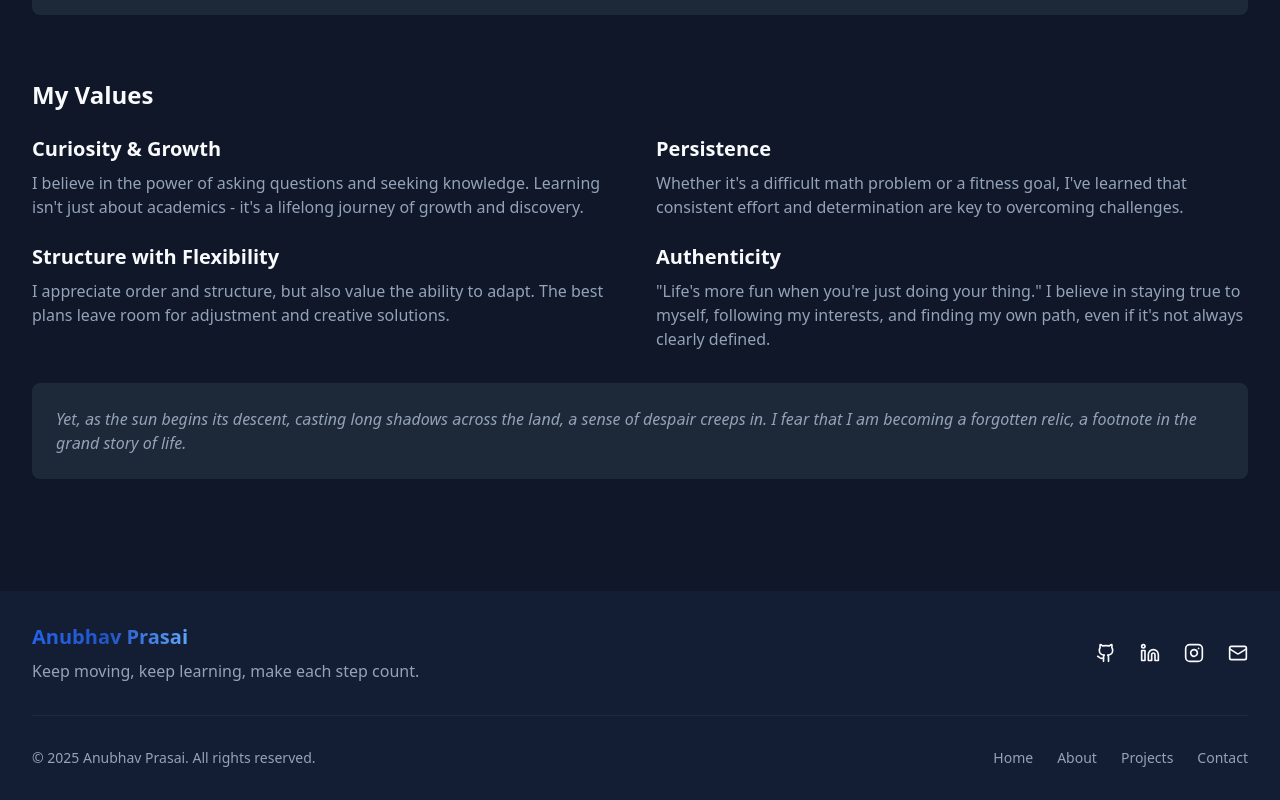
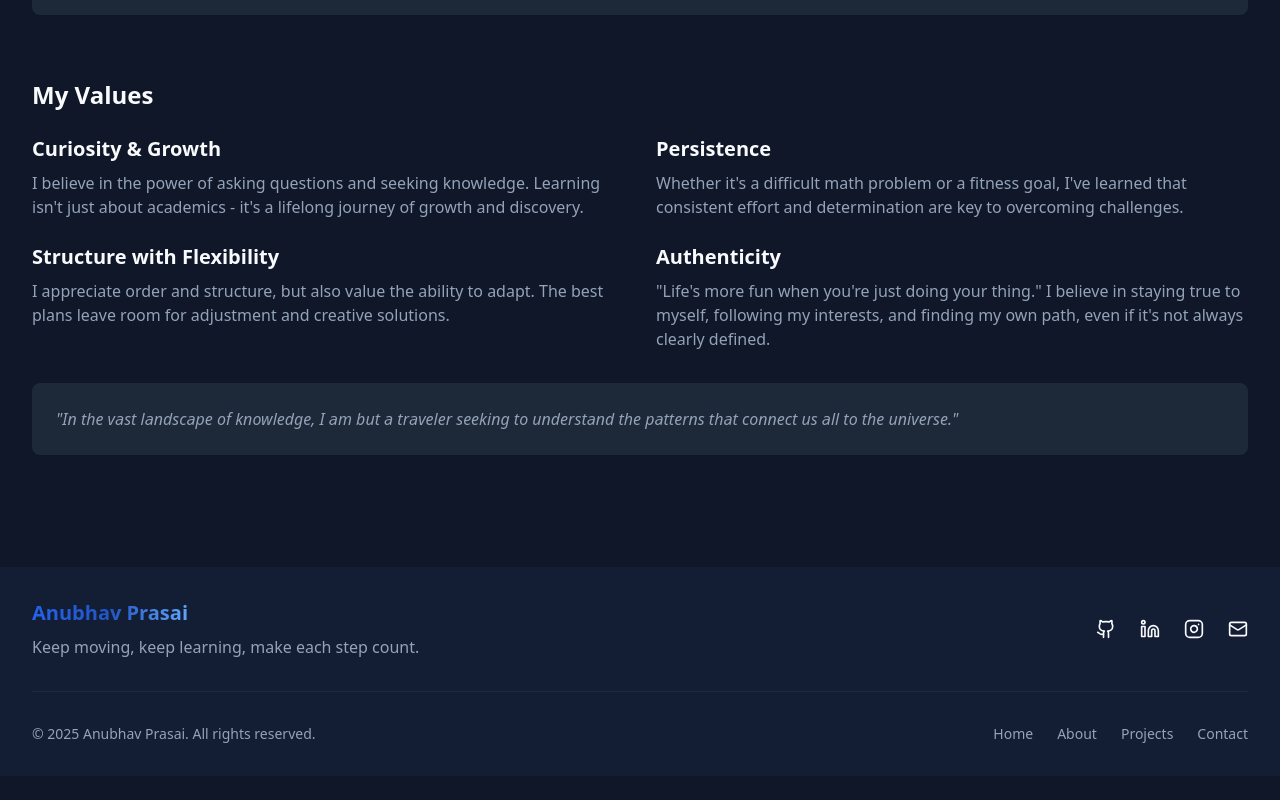
Before and after one commit to Fianko-codes/anubhav-portfolio, a React (Vite) app: page /about in a window 1280 px wide. Shown: the part 1937-2737 px from the top of the page. After the commit the page ends 2713 px from the top, so only its background shows below. Built offline with nearby package versions, Linux system fonts and the light colour scheme.

Commit message:
Replace repeated quote
Replaced the repeated quote with a new one.

```diff
--- a/src/pages/AboutPage.tsx
+++ b/src/pages/AboutPage.tsx
@@ -1,4 +1,3 @@
-
 import React from 'react';
 import SectionHeader from '@/components/SectionHeader';
 import { Card, CardContent } from '@/components/ui/card';
@@ -164,8 +163,7 @@ const AboutPage = () => {
           <Card className="bg-secondary border-none mt-8">
             <CardContent className="p-6 italic text-muted-foreground">
               <p>
-                Yet, as the sun begins its descent, casting long shadows across the land, a sense of despair creeps in.
-                I fear that I am becoming a forgotten relic, a footnote in the grand story of life.
+                "In the vast landscape of knowledge, I am but a traveler seeking to understand the patterns that connect us all to the universe."
               </p>
             </CardContent>
           </Card>
--- a/src/pages/HomePage.tsx
+++ b/src/pages/HomePage.tsx
@@ -126,7 +126,7 @@ const HomePage = () => {
               <div className="aspect-square w-full max-w-md mx-auto rounded-2xl bg-gradient-to-br from-primary/30 via-accent/20 to-blue-400/10 p-1">
                 <div className="h-full w-full rounded-xl glass flex items-center justify-center p-6">
                   <p className="text-center text-muted-foreground italic px-6">
-                    "Yet, as the sun begins its descent, casting long shadows across the land, a sense of despair creeps in. I fear that I am becoming a forgotten relic, a footnote in the grand story of life."
+                    "Mathematics is not about numbers, equations, computations, or algorithms: it is about understanding."
                   </p>
                 </div>
               </div>
```
